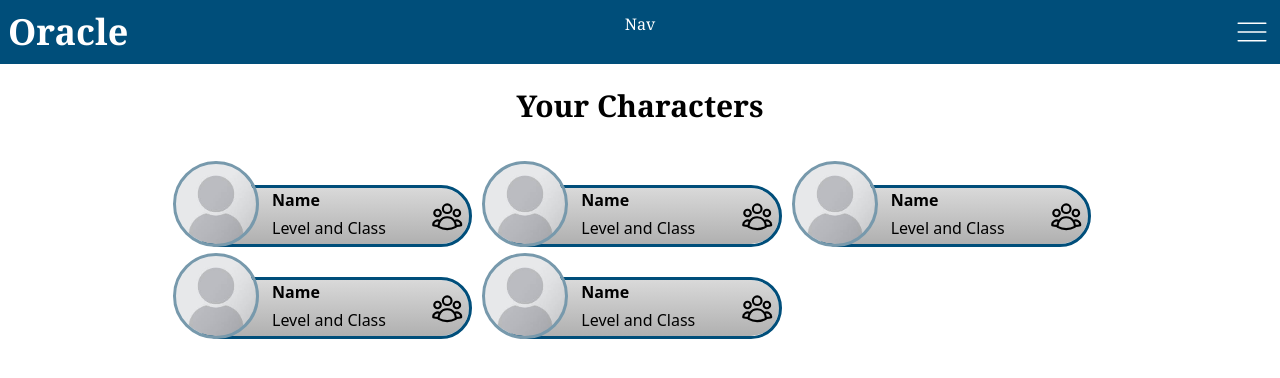
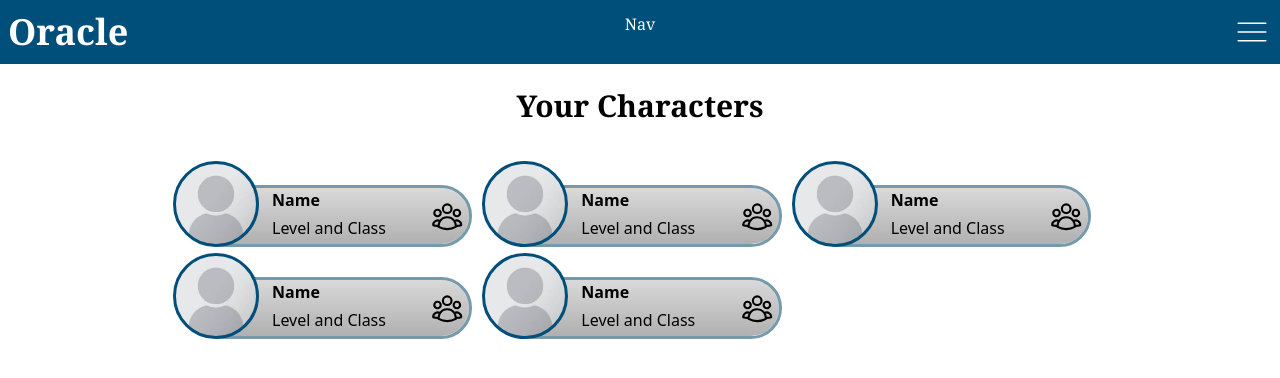
Before and after one commit to JakeIVS/Oracle, a React (Vite) app in the folder client/: page /characters in a window 1280 px wide. Shown: the top 378 px of the page. Built offline with nearby package versions, Linux system fonts and the light colour scheme.

Commit message:
style using theme colors, include necessary props

```diff
--- a/client/src/components/CharacterCard.jsx
+++ b/client/src/components/CharacterCard.jsx
@@ -1,6 +1,6 @@
 import React from 'react';
 
-function CharacterCard() {
+function CharacterCard({ name, level, characterclass, campaign }) {
   const groupIcon = (
     <svg
       xmlns="http://www.w3.org/2000/svg"
@@ -35,8 +35,8 @@ function CharacterCard() {
   );
 
   return (
-    <div className="group mt-6 grid h-14 grid-cols-5 gap-x-3 overflow-visible rounded-full bg-gradient-to-t from-n-dark to-n-light outline outline-primary">
-      <div className="absolute row-span-2 h-20 w-20 translate-x-[-20%] translate-y-[-30%] overflow-hidden rounded-full bg-gray-500 outline outline-secondary">
+    <div className="group mt-6 grid h-14 grid-cols-5 gap-x-3 overflow-visible rounded-full bg-gradient-to-t from-n-dark to-n-light outline outline-secondary">
+      <div className="absolute row-span-2 h-20 w-20 translate-x-[-20%] translate-y-[-30%] overflow-hidden rounded-full bg-gray-500 outline outline-primary">
         <img
           src="src/assets/placeholder-portrait.jpg"
           alt="default-portrait"
```
